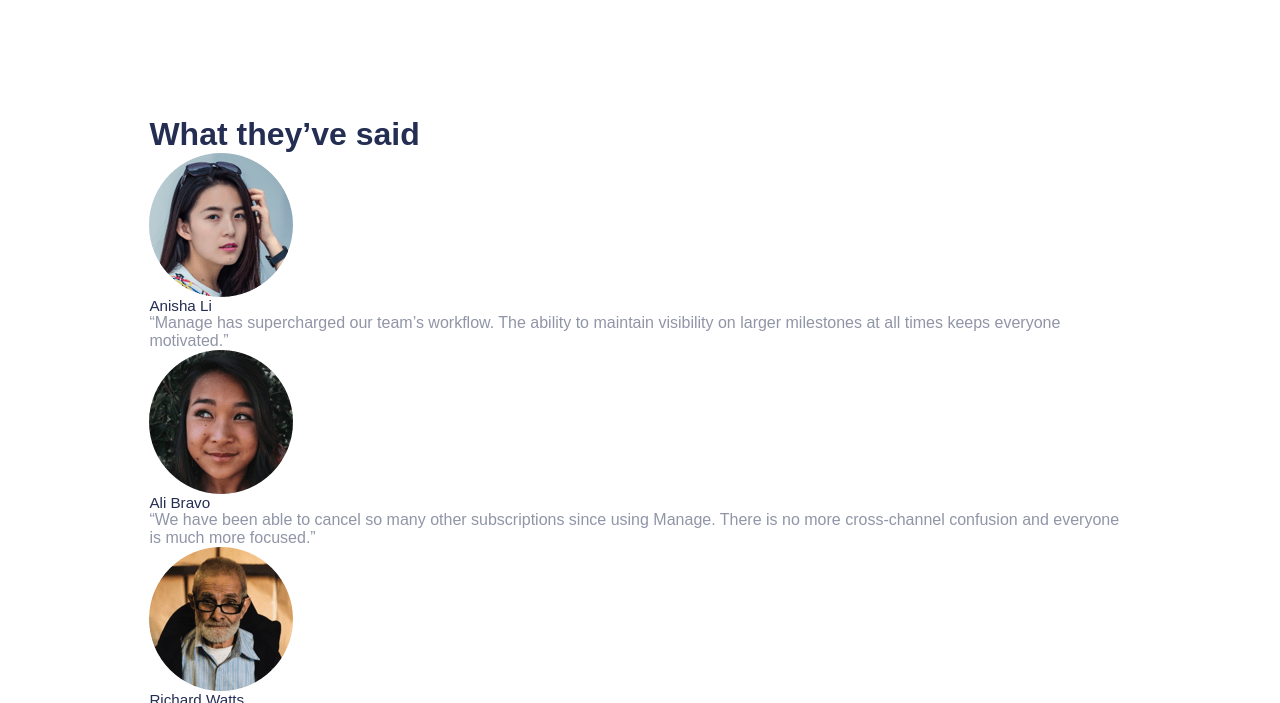
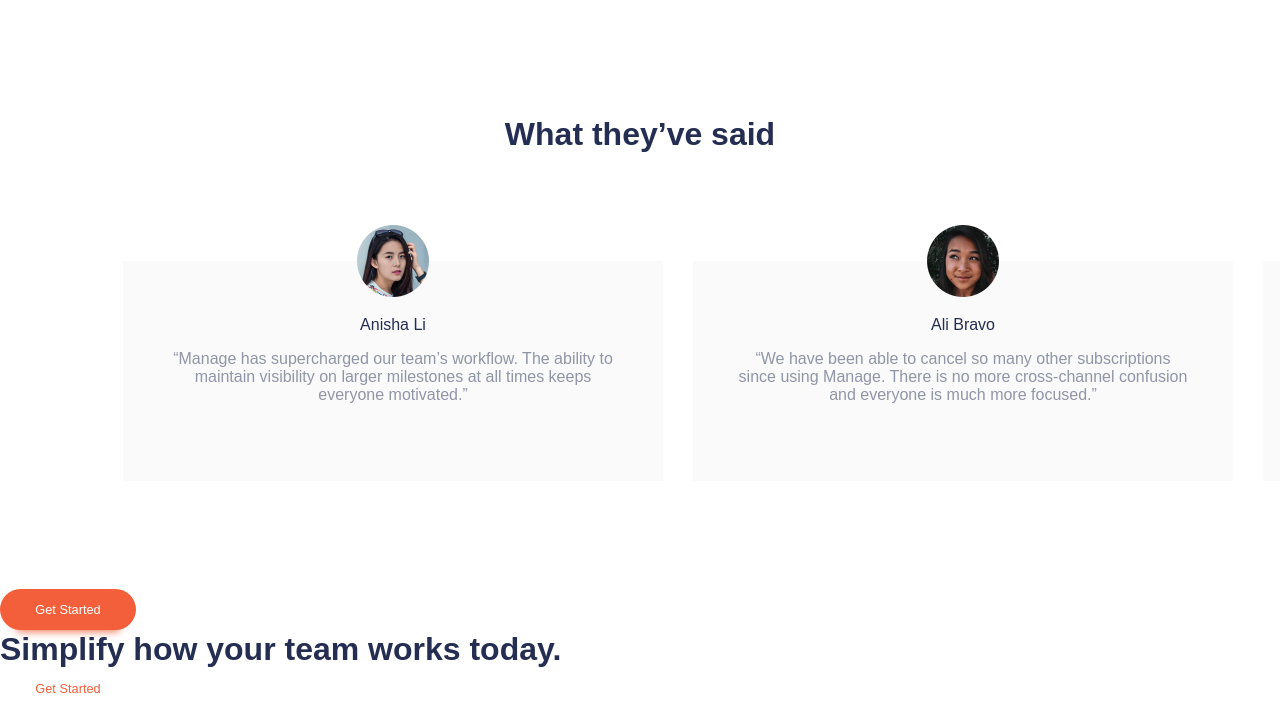
Before and after one commit to georgehossa/manage-landing-page, a plain HTML site: page src/index.html in a window 1280 px wide. Shown: the part 1130-1833 px from the top of the page. Drawn offline with Linux system fonts and the light colour scheme; a web font is replaced by a local one.

Commit message:
Start reviews section

```diff
--- a/src/css/index.css
+++ b/src/css/index.css
@@ -49,8 +49,7 @@ img {
 
 .header,
 .hero,
-.about,
-.reviews {
+.about {
   max-width: var(--maxWidth);
   margin: 0 auto;
 }
@@ -206,6 +205,58 @@ img {
   padding-left: calc(4.18rem + 1.75rem);
 }
 
+/*----------  REVIEWS  ----------*/
+
+.reviews__title {
+  text-align: center;
+}
+
+.reviews__carousel {
+  position: relative;
+  width: 100%;
+  padding: 6.75rem;
+  overflow-x: auto;
+  scroll-snap-type: x mandatory;
+}
+
+.reviews__list {
+  display: flex;
+  justify-content: center;
+  flex-wrap: nowrap;
+  width: fit-content;
+}
+
+.reviews__item {
+  position: relative;
+  display: flex;
+  flex-direction: column;
+  justify-content: flex-start;
+  align-items: center;
+  width: 33.75rem;
+  height: 13.75rem;
+  margin: 0 0.9375rem;
+  padding: 55px 44px 0;
+  text-align: center;
+  background-color: var(--VeryLightGray);
+  scroll-snap-align: center;
+}
+
+.reviews__avatar {
+  --avatarSize: 4.5rem;
+  position: absolute;
+  top: -2.25rem;
+  left: 0;
+  right: 0;
+  display: block;
+  width: var(--avatarSize);
+  height: var(--avatarSize);
+  margin: 0 auto;
+}
+
+.reviews__name {
+  margin-bottom: 1rem;
+}
+
 /*=====  End of COMPONENTS  ======*/
 
 /*=============================================
@@ -219,7 +270,7 @@ h2.title--section {
 }
 
 h3.subtitle {
-  font-size: 0.95rem;
+  font-size: 1rem;
   font-weight: 500;
   color: var(--DarkBlue);
 }
--- a/src/index.html
+++ b/src/index.html
@@ -85,26 +85,26 @@
       <div class="reviews__carousel">
         <ul class="reviews__list">
           <li class="reviews__item">
-            <img src="./images/avatar-anisha.png" alt="Anisha Li">
+            <img class="reviews__avatar" src="./images/avatar-anisha.png" alt="Anisha Li">
             <h3 class="subtitle reviews__name">Anisha Li</h3>
             <p class="reviews__content">“Manage has supercharged our team’s workflow. The ability to maintain
               visibility on larger milestones at all times keeps everyone motivated.”</p>
           </li>
           <li class="reviews__item">
-            <img src="./images/avatar-ali.png" alt="Ali Bravo">
+            <img class="reviews__avatar" src="./images/avatar-ali.png" alt="Ali Bravo">
             <h3 class="subtitle reviews__name">Ali Bravo</h3>
             <p class="reviews__content">“We have been able to cancel so many other subscriptions since using
               Manage. There is no more cross-channel confusion and everyone is much
               more focused.”</p>
           </li>
           <li class="reviews__item">
-            <img src="./images/avatar-richard.png" alt="Richard Watts">
+            <img class="reviews__avatar" src="./images/avatar-richard.png" alt="Richard Watts">
             <h3 class="subtitle reviews__name">Richard Watts</h3>
             <p class="reviews__content">“Manage allows us to provide structure and process. It keeps us organized
               and focused. I can’t stop recommending them to everyone I talk to!”</p>
           </li>
           <li class="reviews__item">
-            <img src="./images/avatar-shanai.png" alt="Shanai Gough">
+            <img class="reviews__avatar" src="./images/avatar-shanai.png" alt="Shanai Gough">
             <h3 class="subtitle reviews__name">Shanai Gough</h3>
             <p class="reviews__content">“Their software allows us to track, manage and collaborate on our projects
               from anywhere. It keeps the whole team in-sync without being intrusive.”</p>
```
